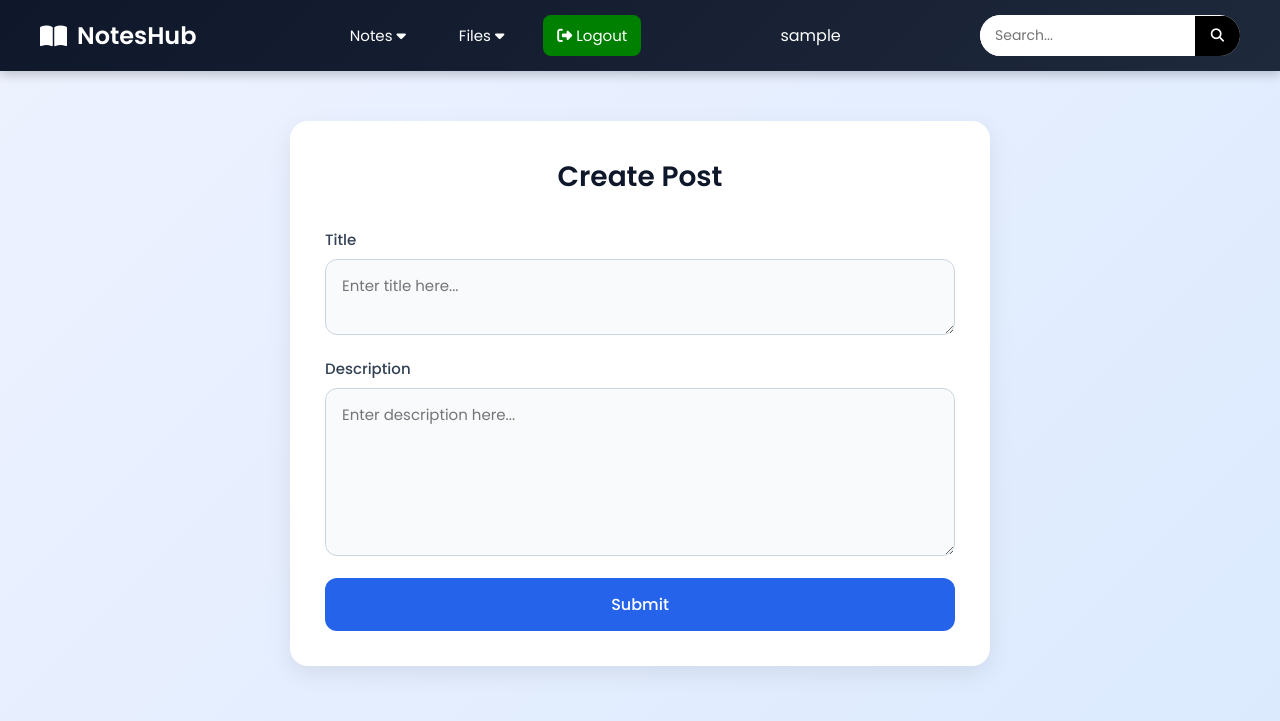
After one commit to tammanaviswanadh/Flask_SNM_prj, a Flask app: page /addnotes in a window 1280 px wide. The commit adds this page. Shown: the top 721 px of the page. Run offline with Flask 3, Linux system fonts and the light colour scheme; the visitor is signed in with stand-in values (Sample User, id 1).

Commit message:
Update repository

```diff
--- a/app.py
+++ b/app.py
@@ -108,4 +108,33 @@ def logout():
     else:
         flash('No user is currently logged in')
         return redirect(url_for('login'))
+
+@app.route('/addnotes',methods=['GET','POST'])
+def addnotes():
+    if not session.get('user'):
+        flash('please login to access addnotes page')
+        return redirect(url_for('login'))
+    if request.method=='POST':
+        title=request.form['title']
+        description=request.form['description']
+        try:
+            cursor=mydb.cursor(buffered=True)
+            cursor.execute('select userid from userdata where useremail=%s', [session.get('user')])
+            user_id=cursor.fetchone() #(1,) or (2,)
+            if user_id[0]:
+                cursor.execute('insert into notesdata (notes_title, notes_description, userid) values (%s, %s, %s)', [title, description, user_id[0]])
+                mydb.commit()
+                cursor.close()
+            else:
+                flash('user not found, could not fetch user details')
+                return redirect(url_for('addnotes'))
+        except Exception as e:
+            print(e)
+            flash('could not store notesdata details')
+            return redirect(url_for('addnotes'))
+        else:
+            flash('notes added successfully')
+            return redirect(url_for('addnotes'))
+    return render_template('addnotes.html')
+
 app.run(debug=True,use_reloader=True)
--- /dev/null
+++ b/static/addnotes.css
@@ -0,0 +1,94 @@
+/* Form Wrapper */
+.form-container{
+    width:100%;
+    display:flex;
+    justify-content:center;
+    align-items:center;
+    padding:50px 20px;
+}
+
+/* Card */
+.form-card{
+    width:100%;
+    max-width:700px;
+    background:#ffffff;
+    padding:35px;
+    border-radius:18px;
+    box-shadow:0 8px 24px rgba(0,0,0,0.08);
+}
+
+/* Heading */
+.form-card h2{
+    text-align:center;
+    margin-bottom:30px;
+    color:#0f172a;
+    font-size:28px;
+    font-weight:600;
+}
+
+/* Form Group */
+.form-group{
+    display:flex;
+    flex-direction:column;
+    margin-bottom:22px;
+}
+
+/* Labels */
+.form-group label{
+    margin-bottom:8px;
+    font-size:15px;
+    font-weight:500;
+    color:#334155;
+}
+
+/* Textareas */
+.form-group textarea{
+    width:100%;
+    padding:14px 16px;
+    border:1px solid #cbd5e1;
+    border-radius:12px;
+    outline:none;
+    resize:vertical;
+    font-size:15px;
+    color:#1e293b;
+    transition:0.3s;
+    background:#f8fafc;
+}
+
+/* Focus Effect */
+.form-group textarea:focus{
+    border-color:#2563eb;
+    background:#ffffff;
+    box-shadow:0 0 0 4px rgba(37,99,235,0.15);
+}
+
+/* Submit Button */
+.submit-btn{
+    width:100%;
+    padding:14px;
+    border:none;
+    border-radius:12px;
+    background:#2563eb;
+    color:#fff;
+    font-size:16px;
+    font-weight:500;
+    cursor:pointer;
+    transition:0.3s;
+}
+
+/* Hover */
+.submit-btn:hover{
+    background:#1d4ed8;
+}
+
+/* Responsive */
+@media(max-width:768px){
+
+    .form-card{
+        padding:25px;
+    }
+
+    .form-card h2{
+        font-size:24px;
+    }
+}
--- /dev/null
+++ b/templates/addnotes.html
@@ -0,0 +1,44 @@
+{% extends "dashboard.html" %}
+{% block addcss %}
+<link rel="stylesheet" href="{{url_for('static',filename='addnotes.css')}}" />
+{% endblock %}
+{% block content %}
+
+<div class="form-container">
+    <div class="form-card">
+        <h2>Create Post</h2>
+
+        <form method="POST">
+
+            <!-- Title -->
+            <div class="form-group">
+                <label for="title">Title</label>
+                <textarea
+                    id="title"
+                    name="title"
+                    rows="2"
+                    placeholder="Enter title here..."
+                    required></textarea>
+            </div>
+
+            <!-- Description -->
+            <div class="form-group">
+                <label for="description">Description</label>
+                <textarea
+                    id="description"
+                    name="description"
+                    rows="6"
+                    placeholder="Enter description here..."
+                    required></textarea>
+            </div>
+
+            <!-- Submit -->
+            <button type="submit" class="submit-btn">
+                Submit
+            </button>
+
+        </form>
+    </div>
+</div>
+
+{% endblock %}
--- a/templates/dashboard.html
+++ b/templates/dashboard.html
@@ -6,8 +6,8 @@
     <title>Notes Dashboard</title>
 
     <!-- External CSS -->
-    <link rel="stylesheet" href="{{url_for('static',filename='dashboard.css')}}" /> <!-- you can call the stylesheet using this syntax as well, its called jinja syntax, it is used to call the static files in flask, you can also use the link tag to call the stylesheet but this is the recommended way in flask -->
-
+    <link rel="stylesheet" href="{{url_for('static',filename='dashboard.css')}}" />
+    {% block addcss %}{% endblock %}
     <!-- Font Awesome -->
     <link rel="stylesheet"
         href="https://cdnjs.cloudflare.com/ajax/libs/font-awesome/6.5.1/css/all.min.css" />
@@ -33,7 +33,7 @@
                 </a>
 
                 <ul class="dropdown-menu">
-                    <li><a href="#">Add Notes</a></li>
+                    <li><a href="{{url_for('addnotes')}}">Add Notes</a></li>
                     <li><a href="#">View All Notes</a></li>
                     <li><a href="#">Get Excel Data</a></li>
                 </ul>
@@ -50,7 +50,6 @@
                     <li><a href="#">View All Files</a></li>
                 </ul>
             </li>
-
 
             <!-- Logout -->
             <li>
@@ -76,12 +75,22 @@
 
     </nav>
 
+    <center>
+    {% with messages = get_flashed_messages() %}
+    {% if messages %}
+    {% for message in messages %}
+      {{ message }}
+    {% endfor %}
+  {% endif %}
+{% endwith %}
+    </center>
 
     <!-- Hero Section -->
+     {% block content %}
     <section class="hero">
         <h1>Welcome to NotesHub</h1>
         <p>Manage your notes and files efficiently with a clean dashboard.</p>
     </section>
-
+    {% endblock %}
 </body>
 </html>
```
Also changed, not shown: 2 other files.
